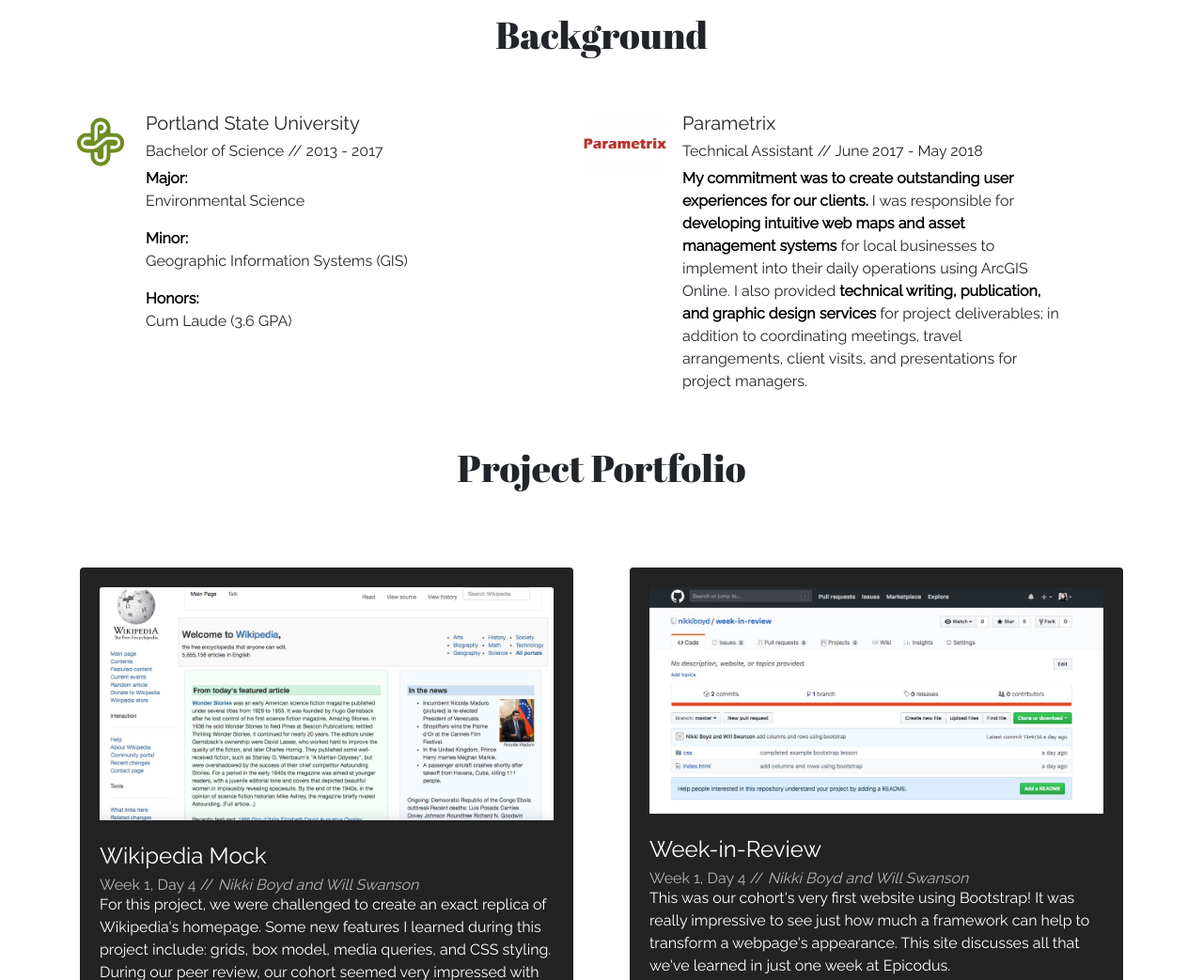
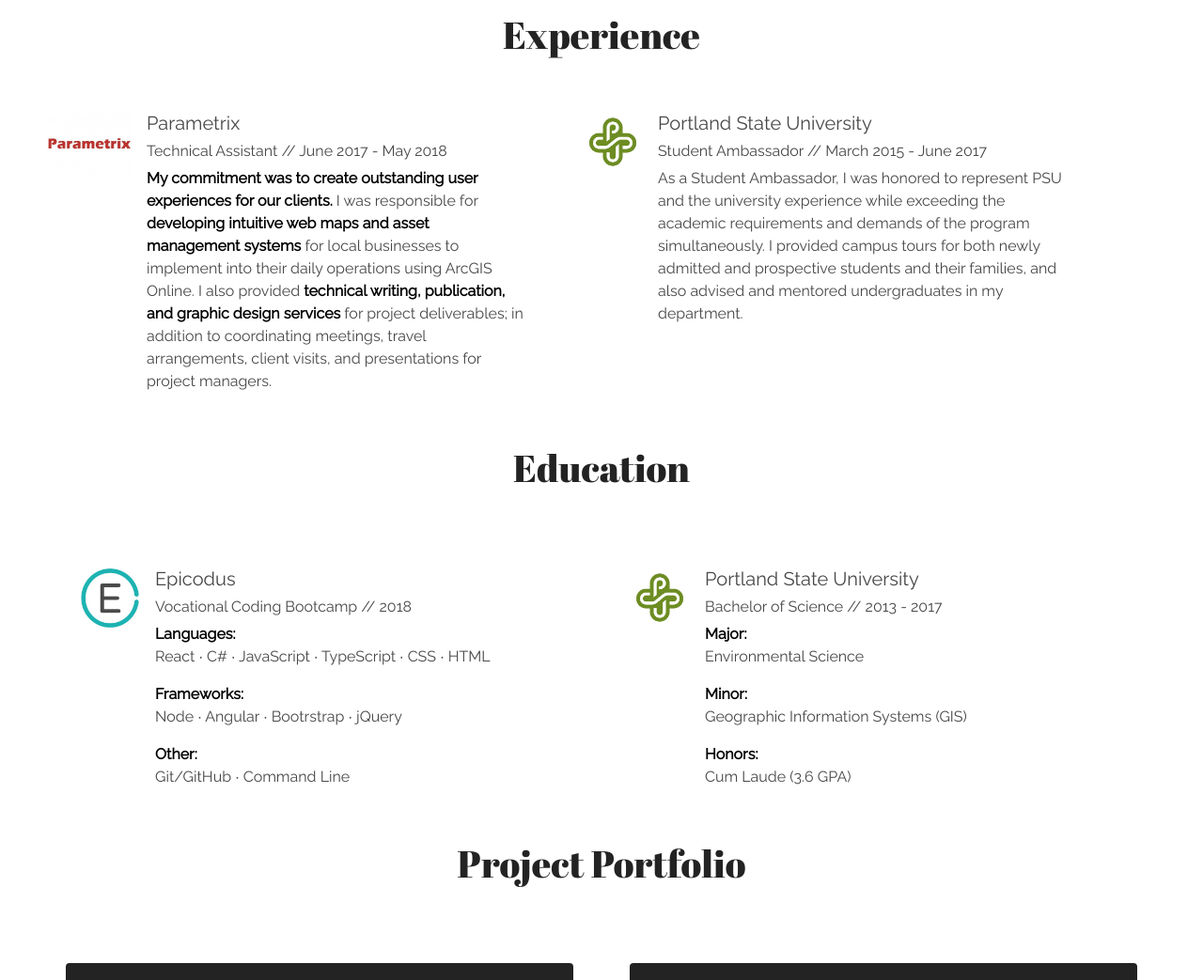
Before and after one commit to nikkiboyd/Portfolio, a plain HTML site: page index.html in a window 1280 px wide. Shown: the part 623-1666 px from the top of the page at 94% size. Drawn offline with Linux system fonts and the light colour scheme.

Commit message:
add another previous job to experience

```diff
--- a/css/styles.css
+++ b/css/styles.css
@@ -1,6 +1,7 @@
 body {
   background-color: white;
   font-family: 'Raleway', sans-serif;
+  color: #474747;
 }
 
 .name {
@@ -49,7 +50,7 @@ body {
 }
 
 .important {
-  font-weight: 700;
+  font-weight: 800;
   color: black;
 }
 
@@ -65,6 +66,7 @@ body {
 }
 
 .disabled {
+  color: #afafaf;
   background-color: #494949;
   border-color: #494949;
   margin: 5px;
@@ -91,6 +93,7 @@ body {
 }
 
 .section-titles {
+  color: #232323;
   font-family: 'Abril Fatface', cursive;
   text-align: center;
   padding: 10px;
--- a/index.html
+++ b/index.html
@@ -23,20 +23,8 @@
         I'm looking forward to bringing my talent and enthusiasm for software development in a role with a company that offers exciting challenges, values strong work ethic, and has opportunity for me to continue my growth as a developer.
     </p>
 
-    <h1 class="section-titles">Background</h1>
+    <h1 class="section-titles">Experience</h1>
       <div class="row">
-        <div class="col-md-6" id="education">
-          <div class="media">
-            <img class="mr-3" src="img/psu.jpg" alt="PSU logo" id="psu-pic">
-            <div class="media-body">
-              <h5 class="mt-0">Portland State University</h5>
-              <h6 class="mt-0">Bachelor of Science // 2013 - 2017</h6>
-              <p><strong class="important">Major:</strong><br>Environmental Science</em></p>
-              <p><strong class="important">Minor:</strong><br>Geographic Information Systems (GIS)</em></p>
-              <p><strong class="important">Honors:</strong><br>Cum Laude (3.6 GPA)</p>
-          </div>
-        </div>
-      </div>
       <div class="col-md-6" id="job1">
         <div class="media">
           <img class="mr-3" src="img/pmx.jpg" alt="PMX logo" id="pmx-pic">
@@ -49,6 +37,47 @@
         </div>
       </div>
     </div>
+    <div class="col-md-6" id="job1">
+      <div class="media">
+        <img class="mr-3" src="img/psu.jpg" alt="PMX logo" id="psu-pic">
+        <div class="media-body">
+          <h5 class="mt-0">Portland State University</h5>
+          <h6 class="mt-0">Student Ambassador // March 2015 - June 2017</h6>
+            <p>
+              As a Student Ambassador, I was honored to represent PSU and the university experience while exceeding the academic requirements and demands of the program simultaneously. I provided campus tours for both newly admitted and prospective students and their families, and also advised and mentored undergraduates in my department.
+            </p>
+      </div>
+    </div>
+  </div>
+  <div class="center-this">
+    <h1 class="section-titles">Education</h1>
+    <br>
+  </div>
+    <div class="row">
+      <div class="col-md-6">
+        <div class="media">
+          <img class="mr-3" src="img/epicodus.jpg" alt="Epicodus logo" id="psu-pic">
+          <div class="media-body">
+            <h5 class="mt-0">Epicodus</h5>
+            <h6 class="mt-0">Vocational Coding Bootcamp // 2018</h6>
+            <p><strong class="important">Languages:</strong><br>React &#x2219; C# &#x2219; JavaScript &#x2219; TypeScript &#x2219; CSS &#x2219; HTML</p>
+            <p><strong class="important">Frameworks:</strong><br>Node &#x2219; Angular &#x2219; Bootrstrap &#x2219; jQuery</em></p>
+            <p><strong class="important">Other:</strong><br>Git/GitHub &#x2219; Command Line</p>
+        </div>
+      </div>
+    </div>
+    <div class="col-md-6">
+      <div class="media">
+        <img class="mr-3" src="img/psu.jpg" alt="PSU logo" id="psu-pic">
+        <div class="media-body">
+          <h5 class="mt-0">Portland State University</h5>
+          <h6 class="mt-0">Bachelor of Science // 2013 - 2017</h6>
+          <p><strong class="important">Major:</strong><br>Environmental Science</em></p>
+          <p><strong class="important">Minor:</strong><br>Geographic Information Systems (GIS)</em></p>
+          <p><strong class="important">Honors:</strong><br>Cum Laude (3.6 GPA)</p>
+      </div>
+    </div>
+  </div>
     <div class="center-this">
       <h1 class="section-titles">Project Portfolio</h1>
       <br>
```
Also changed, not shown: img/epicodus.jpg (added).
